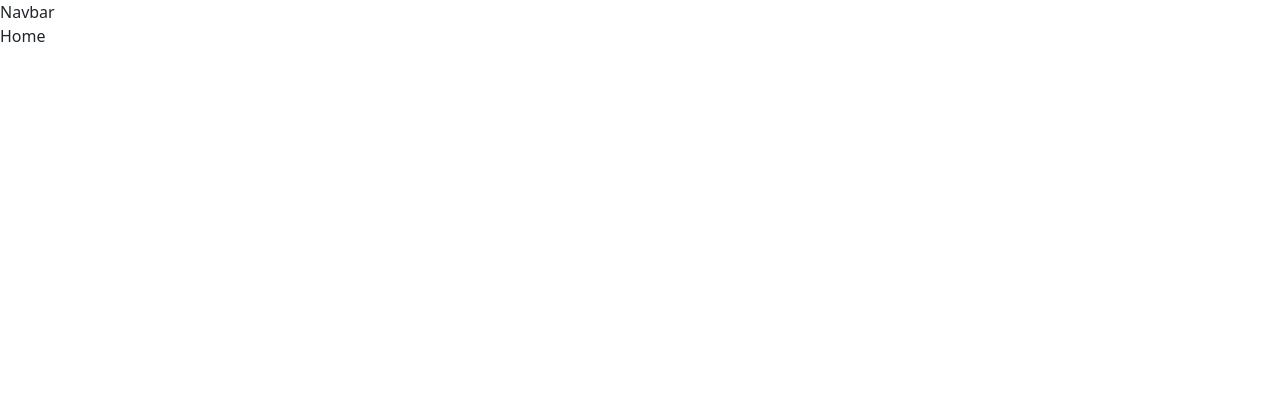
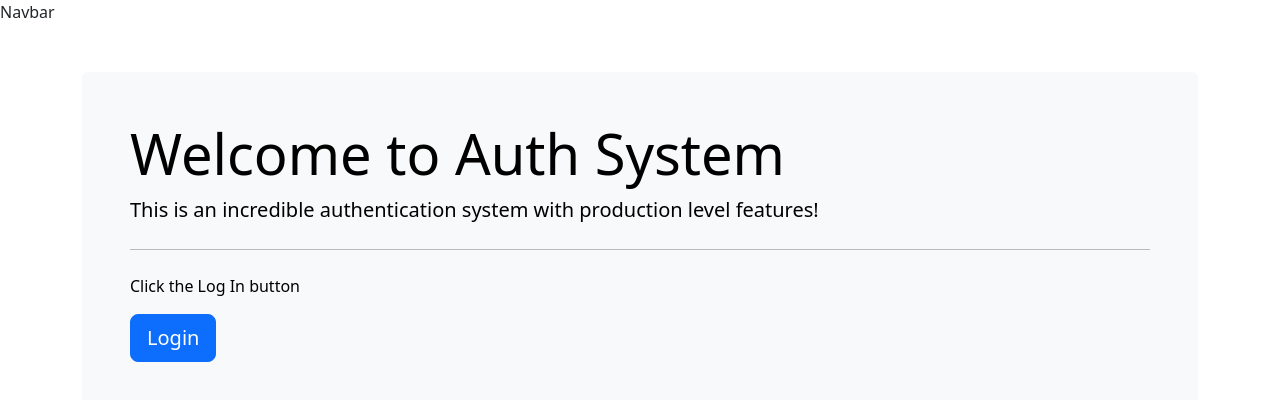
Before and after one commit to osamayy515/Auth_system-using-react-and-django, a React (Create React App) app in the folder frontend/: page / in a window 1280 px wide. Shown: the top 400 px of the page. Built offline with nearby package versions, Linux system fonts and the light colour scheme.

Commit message:
Edited home container

```diff
--- a/frontend/src/containers/Home.js
+++ b/frontend/src/containers/Home.js
@@ -1,8 +1,15 @@
 import React from 'react'
+import { Link } from 'react-router-dom';
 
 const Home = (props) => (
-    <div>
-        Home
+    <div className='container'>
+        <div className='mt-5 p-5 bg-light text-black rounded'>
+            <h1 className='display-4'>Welcome to Auth System</h1>
+            <p className='lead'>This is an incredible authentication system with production level features!</p>
+            <hr className='my-4' />
+            <p>Click the Log In button</p>
+            <Link className='btn btn-primary btn-lg' to='/login' role='button'>Login</Link>
+        </div>
     </div>
 );
 
```
